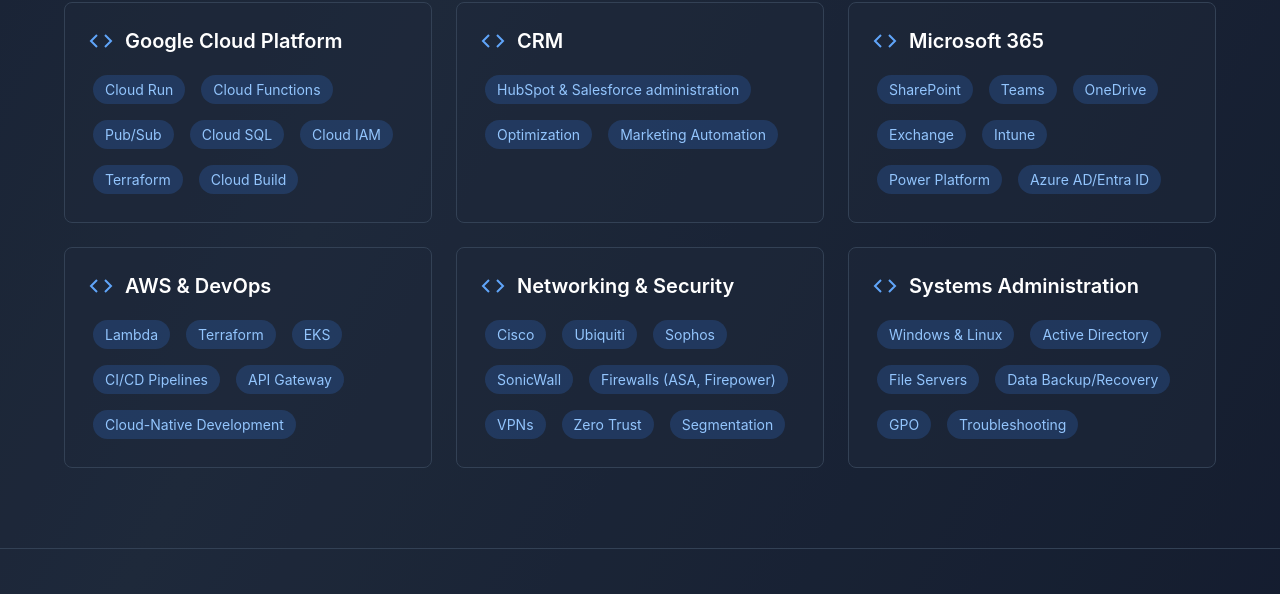
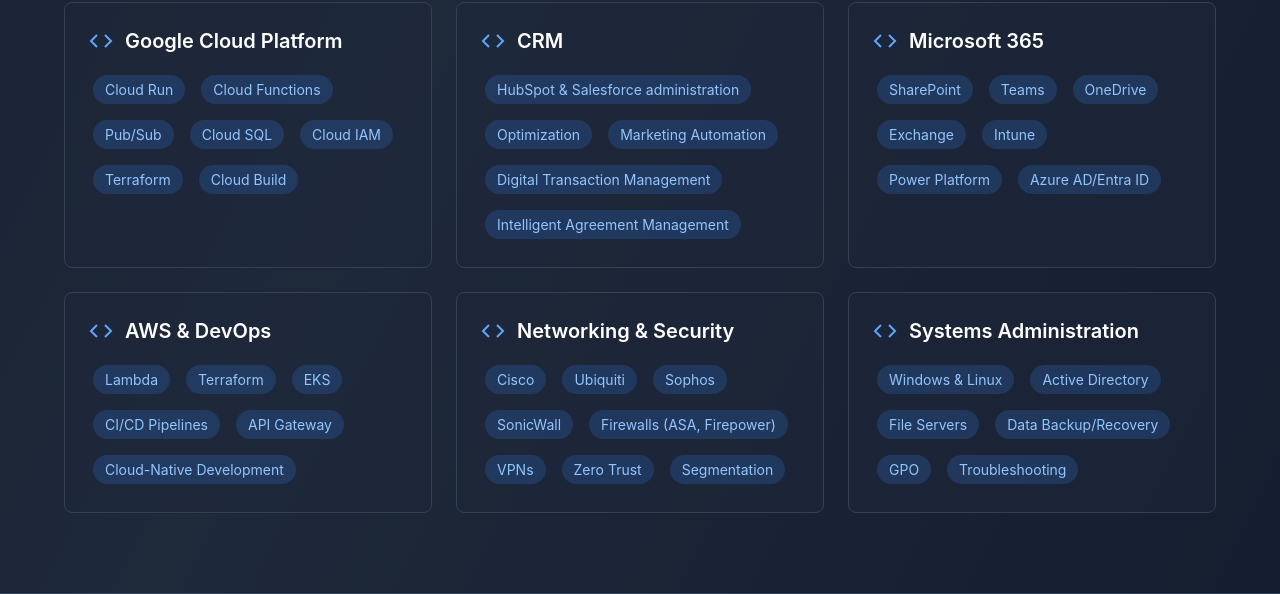
Before and after one commit to Ilashe/ashe-portfolio, a plain HTML site: page index.html in a window 1280 px wide. Shown: the part 1650-2244 px from the top of the page. Drawn offline with nearby package versions, Linux system fonts and the light colour scheme.

Commit message:
making edits to CRM section

```diff
--- a/index.html
+++ b/index.html
@@ -157,6 +157,8 @@
                         <span class="skill-tag skill-tag-blue">HubSpot & Salesforce administration</span>
                         <span class="skill-tag skill-tag-blue">Optimization</span>
                         <span class="skill-tag skill-tag-blue">Marketing Automation</span>
+			<span class="skill-tag skill-tag-blue">Digital Transaction Management</span>
+			 <span class="skill-tag skill-tag-blue">Intelligent Agreement Management</span>
                     </div>
                 </div>
 
```
